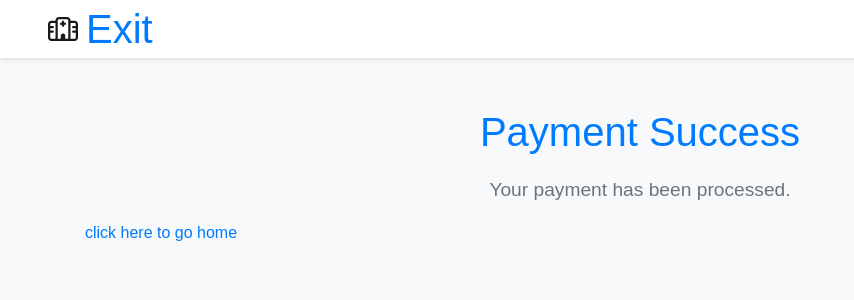
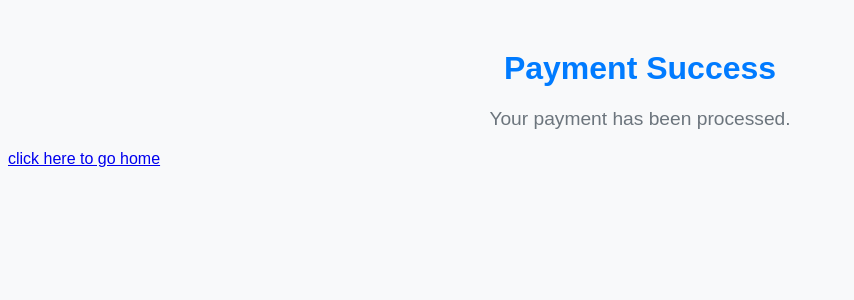
Before and after one commit to SoorajThanikkal/hospitallog, a Django app: template hospitallog/doctor/templates/pay_success.html in a window 1280 px wide. Shown: the top 300 px of the page, without its empty margins (0-854 px from the left). Run offline with Django 3.2, Linux system fonts and the light colour scheme; the template is opened without the code that fills it, so the values that code supplies are empty; parts of the project's set-up code (start-up, migrations or seed data) failed here and were passed over; some libraries are stand-ins or nearby versions.

Commit message:
new changes

```diff
--- a/hospitallog/doctor/templates/pay_success.html
+++ b/hospitallog/doctor/templates/pay_success.html
@@ -1,31 +1,10 @@
-<!-- <!DOCTYPE html>
-<html lang="en">
-<head>
-    <meta charset="UTF-8">
-    <title>Payment Success</title>
-</head>
-<body>
-    <nav class="navbar navbar-expand-lg bg-white navbar-light sticky-top p-0 wow fadeIn" data-wow-delay="0.1s">
-        <a href="indexp.html" class="navbar-brand d-flex align-items-center px-4 px-lg-5">
-            <h1 class="m-0 text-primary"><i class="far fa-hospital me-3"></i>Exit</h1>
-        </a>
-    </nav>
-    <h1>Payment Success</h1>
-    <p>Your payment have been processed..</p>
-</body>
-</html> -->
+
 
 <!DOCTYPE html>
 <html lang="en">
 <head>
     <meta charset="UTF-8">
     <title>Payment Success</title>
-    <!-- Bootstrap CSS -->
-    <link rel="stylesheet" href="https://maxcdn.bootstrapcdn.com/bootstrap/4.5.2/css/bootstrap.min.css">
-    <!-- Font Awesome CSS -->
-    <link rel="stylesheet" href="https://cdnjs.cloudflare.com/ajax/libs/font-awesome/6.0.0-beta3/css/all.min.css">
-    <!-- Wow CSS -->
-    <link rel="stylesheet" href="https://cdnjs.cloudflare.com/ajax/libs/animate.css/4.1.1/animate.min.css">
     <style>
         body {
             font-family: Arial, sans-serif;
@@ -56,11 +35,6 @@
     </style>
 </head>
 <body>
-    <nav class="navbar navbar-expand-lg navbar-light sticky-top p-0">
-        <a href="indexp.html" class="navbar-brand d-flex align-items-center px-4 px-lg-5">
-            <i class="far fa-hospital me-3"></i>
-            <h1 class="m-0">Exit</h1>
-        </a>
     </nav>
     <div class="container">
         <h1>Payment Success</h1>
@@ -68,6 +42,5 @@
         <a href="/indexp/">click here to go home</a>
     </div>
     <!-- Bootstrap JS -->
-    <script src="https://maxcdn.bootstrapcdn.com/bootstrap/4.5.2/js/bootstrap.min.js"></script>
 </body>
 </html>
```
